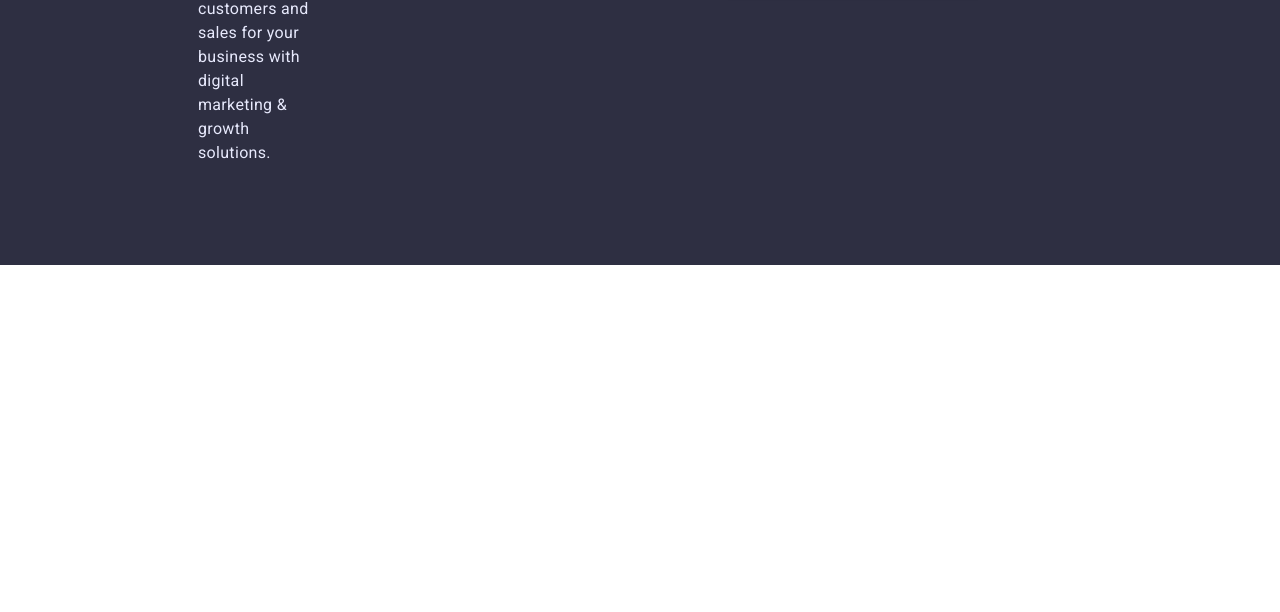
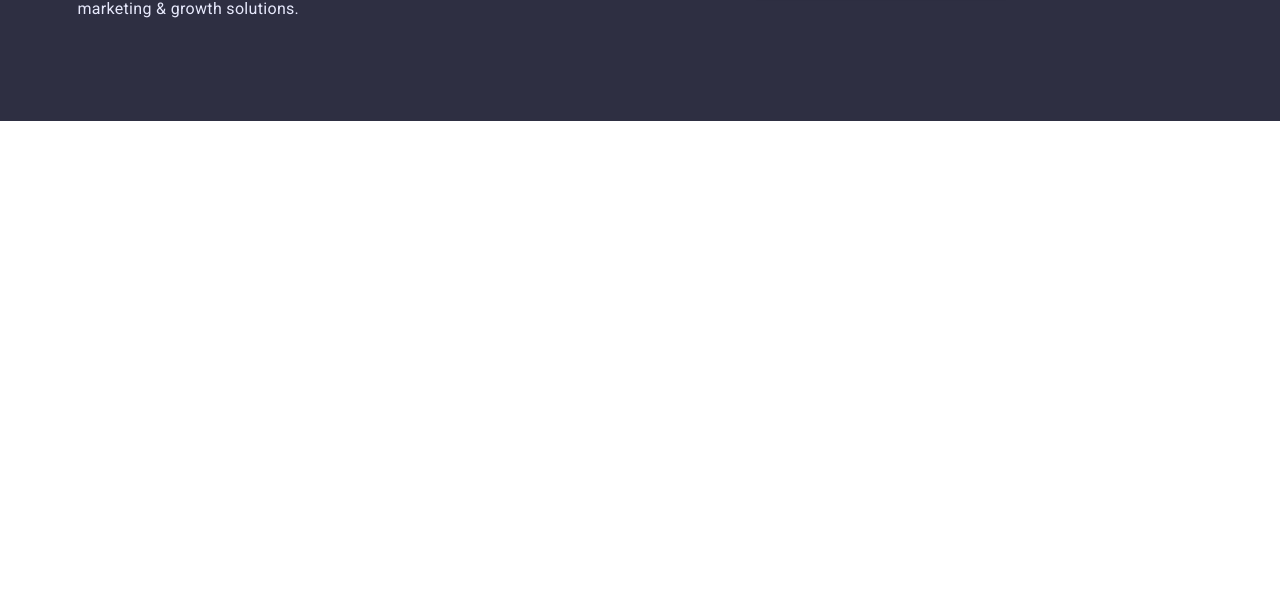
Before and after one commit to OlehIT/goit-markup-hw-07, a plain HTML site: page index.html in a window 1280 px wide. Shown: the part 188-800 px from the top of the page. Drawn offline with nearby package versions, Linux system fonts and the light colour scheme.

Commit message:
Update style.css

```diff
--- a/css/style.css
+++ b/css/style.css
@@ -1006,8 +1006,7 @@ img {
     flex-wrap: wrap;
     column-gap: 24px;
     row-gap: 72px;
-    padding-left: 108px;
-    padding-right: 108px;
+    justify-content: center;
   }
 
   .footer-left {
@@ -1046,8 +1045,6 @@ img {
     display: flex;
     flex-wrap: nowrap;
     column-gap: 0;
-    padding-left: 158px;
-    padding-right: 158px;
   }
 
   .footer-left {
```
